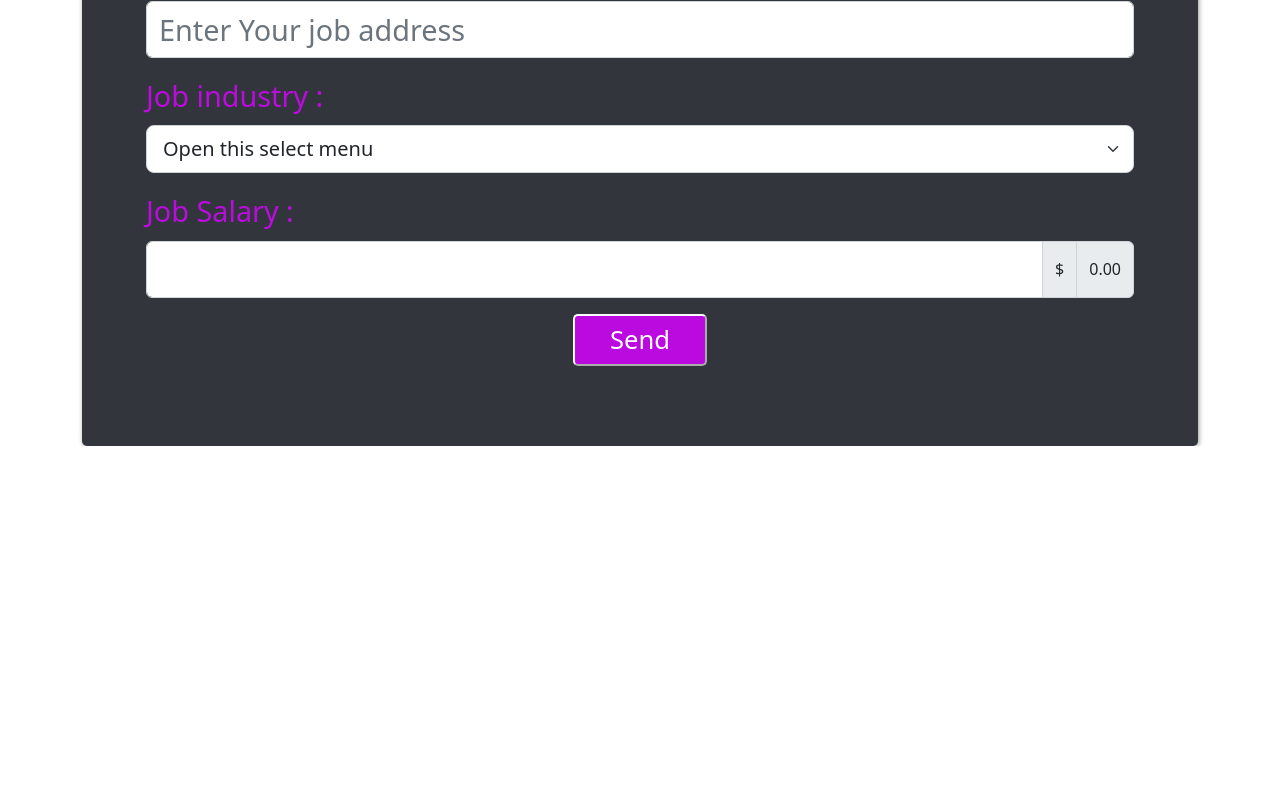
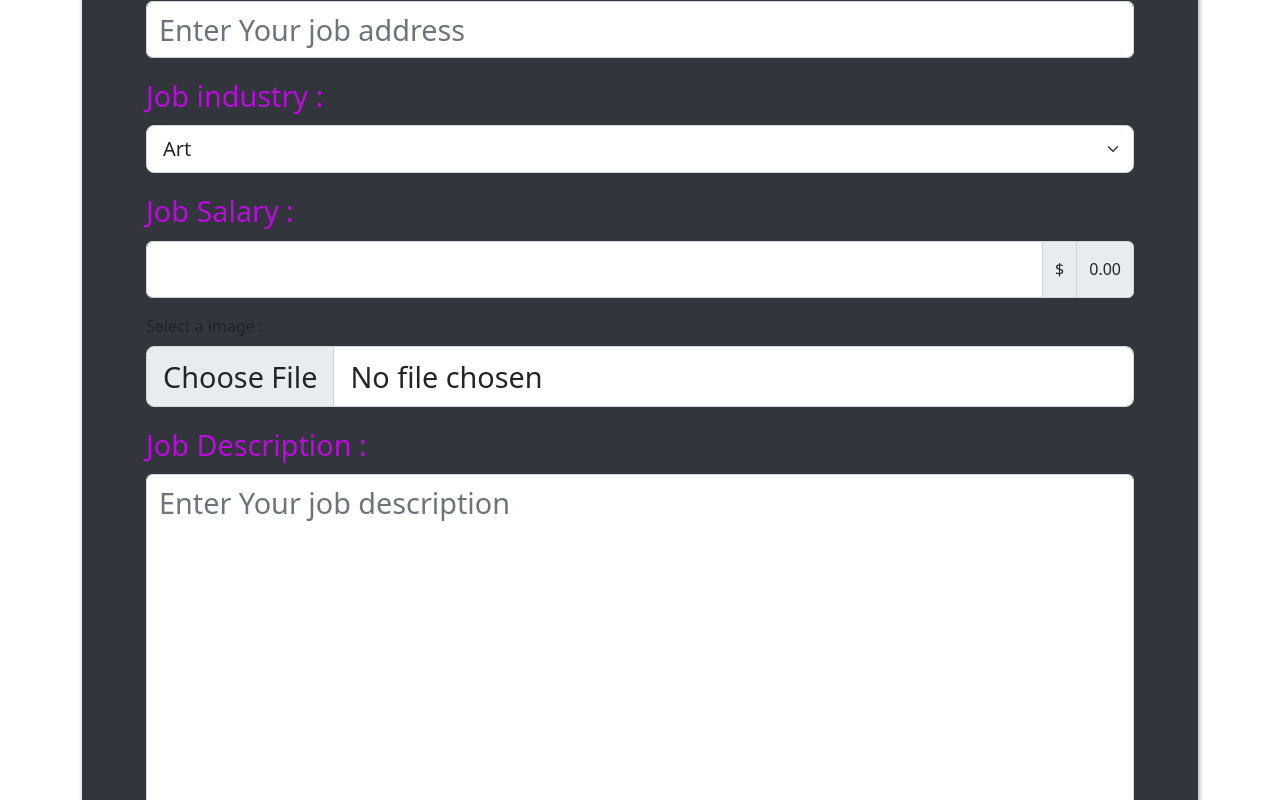
Before and after one commit to mhdrezaei/job-finder, a React (Create React App) app: page /add-job in a window 1280 px wide. Shown: the part 740-1540 px from the top of the page. Before the commit the page ends 1186 px from the top, so only its background shows below. Built offline with nearby package versions, Linux system fonts and the light colour scheme.

Commit message:
some changes

```diff
--- a/src/App.js
+++ b/src/App.js
@@ -1,23 +1,27 @@
 import React, { Fragment } from "react";
-import { BrowserRouter as Router , Route , Routes } from 'react-router-dom';
+import { BrowserRouter as Router, Route, Routes } from "react-router-dom";
 import "./App.css";
+import { ToastContainer } from "react-toastify";
+import "react-toastify/dist/ReactToastify.css";
 import Header from "./componnents/header/Header";
 import Home from "./componnents/pages/home/Home";
 import AddJobs from "./componnents/pages/jobs/AddJobs";
+import { ContextProvider } from "./context/context";
 
 function App() {
   return (
+    <ContextProvider >
       <Fragment>
         <Router>
-
-
           <Header />
           <Routes>
-        <Route path='/' element={<Home/>} />
-        <Route path='/add-job' element={<AddJobs/>}/>
+            <Route path="/" element={<Home />} />
+            <Route path="/add-job" element={<AddJobs />} />
           </Routes>
         </Router>
+        <ToastContainer />
       </Fragment>
+    </ContextProvider>
   );
 }
 
--- a/src/componnents/pages/jobs/FormJob.js
+++ b/src/componnents/pages/jobs/FormJob.js
@@ -1,46 +1,103 @@
-import React, { Fragment } from "react";
+import React, { Fragment, useState, useContext } from "react";
+import { toast } from "react-toastify";
+import Context from "../../../context/context";
 import "./FormJob.css";
 function FormJob() {
-    const jobSubmit =(e) =>{
-        e.preventDefault();
+  const { loading, isLoading, addNewJob } = useContext(Context);
+  const [formData, setFormData] = useState({
+    title: "",
+    email: "",
+    address: "",
+    industry: "",
+    salary: "",
+    selectedFile: "",
+    description: "",
+  });
+  const { title, email, address, industry, salary, description, selectedFile } =
+    formData;
+  const jobSubmit = (e) => {
+    e.preventDefault();
+    isLoading(false);
+
+    if (
+      title === "" ||
+      title.trim() === 0 ||
+      email === "" ||
+      address === "" ||
+      industry === "" ||
+      selectedFile === '' ||
+      salary === '' ||
+      description === ""
+    ) {
+      toast.error("All field are necessary!!!");
+      isLoading(true);
+      return;
     }
+     addNewJob(formData);
+     isLoading(true);
+     setFormData({
+      title: "",
+      email: "",
+      address: "",
+      industry: "",
+      salary: '',
+      selectedFile: '',
+      description: "",
+    });
+
+  };
+
+  const onChange = (e) => {
+    setFormData((prevState) => {
+      return {
+        ...prevState,
+        [e.target.id]: e.target.value,
+      };
+    });
+  };
   return (
     <Fragment>
       <div className="col-12">
         <div className="container">
           <div className="jobform">
             <form onSubmit={jobSubmit} className="jobform__form">
-              <div class="mb-3">
+              <div className="mb-3">
                 <label htmlFor="industry" className="form-label jobform__label">
                   Job Title :
                 </label>
                 <input
                   type="text"
-                  class="form-control"
+                  className="form-control"
                   id="title"
                   placeholder="Enter Your job title"
+                  onChange={onChange}
+                  value={title}
                 />
               </div>
-              <div class="mb-3">
+              <div className="mb-3">
                 <label htmlFor="email" className="form-label jobform__label">
                   Email Address :
                 </label>
                 <input
                   type="email"
-                  class="form-control"
+                  className="form-control"
                   id="email"
                   placeholder="Enter Your job title"
+                  onChange={onChange}
+                  value={email}
                 />
               </div>
-              <div class="mb-3">
+              <div className="mb-3">
                 <label htmlFor="address" className="form-label jobform__label">
                   Job Address :
                 </label>
                 <input
                   type="text"
-                  class="form-control"
+                  className="form-control"
                   id="address"
                   placeholder="Enter Your job address"
+                  onChange={onChange}
+                  value={address}
                 />
               </div>
               <div className="mb-3">
@@ -48,31 +105,71 @@ function FormJob() {
                   Job industry :
                 </label>
                 <select
-                  class="form-select form-select-lg mb-3"
+                  id="industry"
+                  className="form-select form-select-lg mb-3"
                   aria-label=".form-select-lg example"
+                  onChange={onChange}
+                  defaultValue="Select industry for job"
+                  value={industry}
                 >
-                  <option selected>Open this select menu</option>
-                  <option value="1">One</option>
-                  <option value="2">Two</option>
-                  <option value="3">Three</option>
+                  <option value="Art">Art</option>
+                  <option value="Banking">Banking</option>
+                  <option value="Bussiness">Bussiness</option>
+                  <option value="Programing">Programing</option>
+                  <option value="Others">Others</option>
                 </select>
               </div>
-              <div class="mb-3">
+              <div className="mb-3">
                 <label htmlFor="salary" className="form-label jobform__label">
                   Job Salary :
                 </label>
-                <div class="input-group">
+                <div className="input-group">
                   <input
+                    id="salary"
                     type="text"
-                    class="form-control"
+                    className="form-control"
                     aria-label="Dollar amount (with dot and two decimal places)"
+                    onChange={onChange}
+                    value={salary}
                   />
-                  <span class="input-group-text">$</span>
-                  <span class="input-group-text">0.00</span>
+                  <span className="input-group-text">$</span>
+                  <span className="input-group-text">0.00</span>
                 </div>
               </div>
-              <div className="text-center mb-3" >
-                <button type="submit" className="jobform__btn">Send</button>
+              <div className="mb-3">
+                <label htmlFor="selectedFile" className="form-label">
+                  Select a image :
+                </label>
+                <input
+                  className="form-control form-control-lg"
+                  id="selectedFile"
+                  type="file"
+                  onChange={onChange}
+                  value={selectedFile}
+                />
+              </div>
+              <div className="mb-3">
+                <label
+                  htmlFor="description"
+                  className="form-label jobform__label"
+                >
+                  Job Description :
+                </label>
+                <textarea
+                  type="text"
+                  className="form-control"
+                  id="description"
+                  cols="15"
+                  rows="8"
+                  placeholder="Enter Your job description"
+                  onChange={onChange}
+                  value={description}
+                />
+              </div>
+              <div className="text-center mb-3">
+                <button type="submit" className="jobform__btn">
+                  {!loading ? "Loading..." : "Send"}
+                </button>
               </div>
             </form>
           </div>
```
Also changed, not shown: 2 other files (tests, documents, lock files or other folders). Lines whose indentation alone changed are shown as unchanged.
